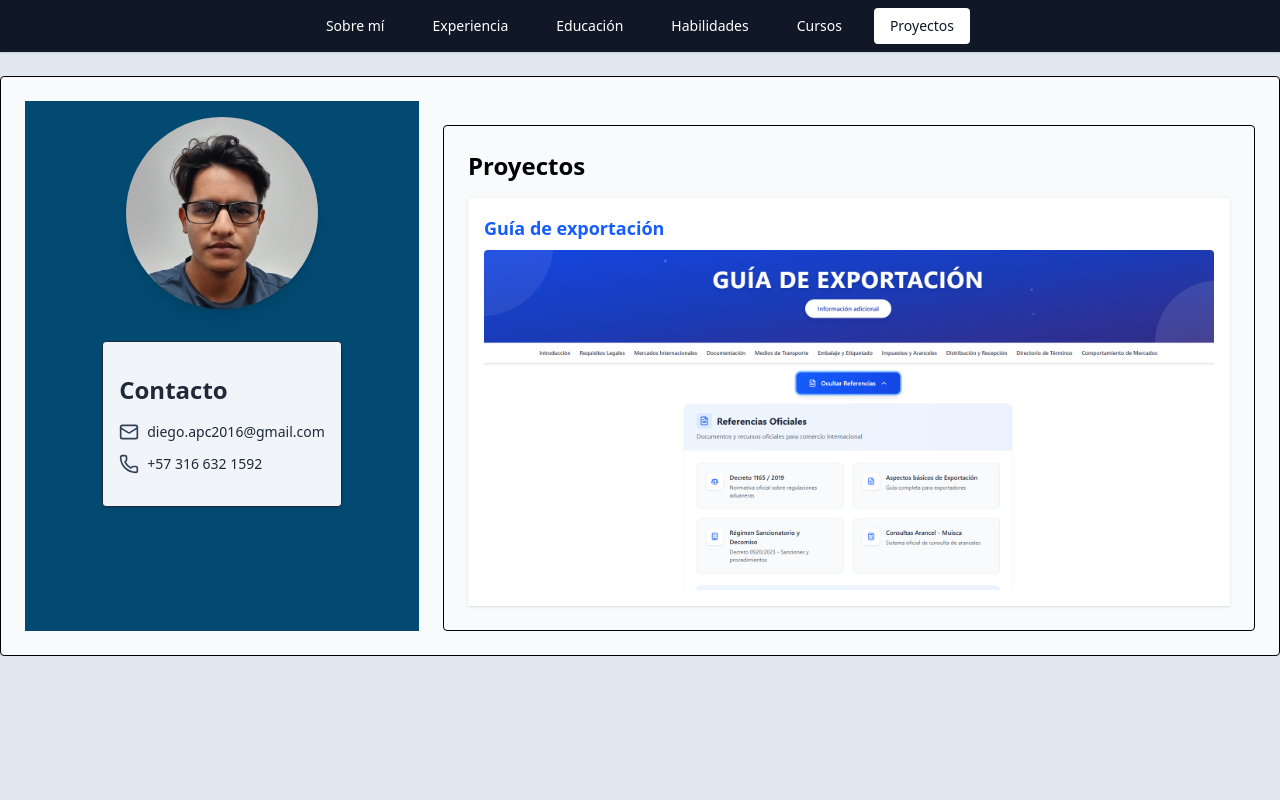
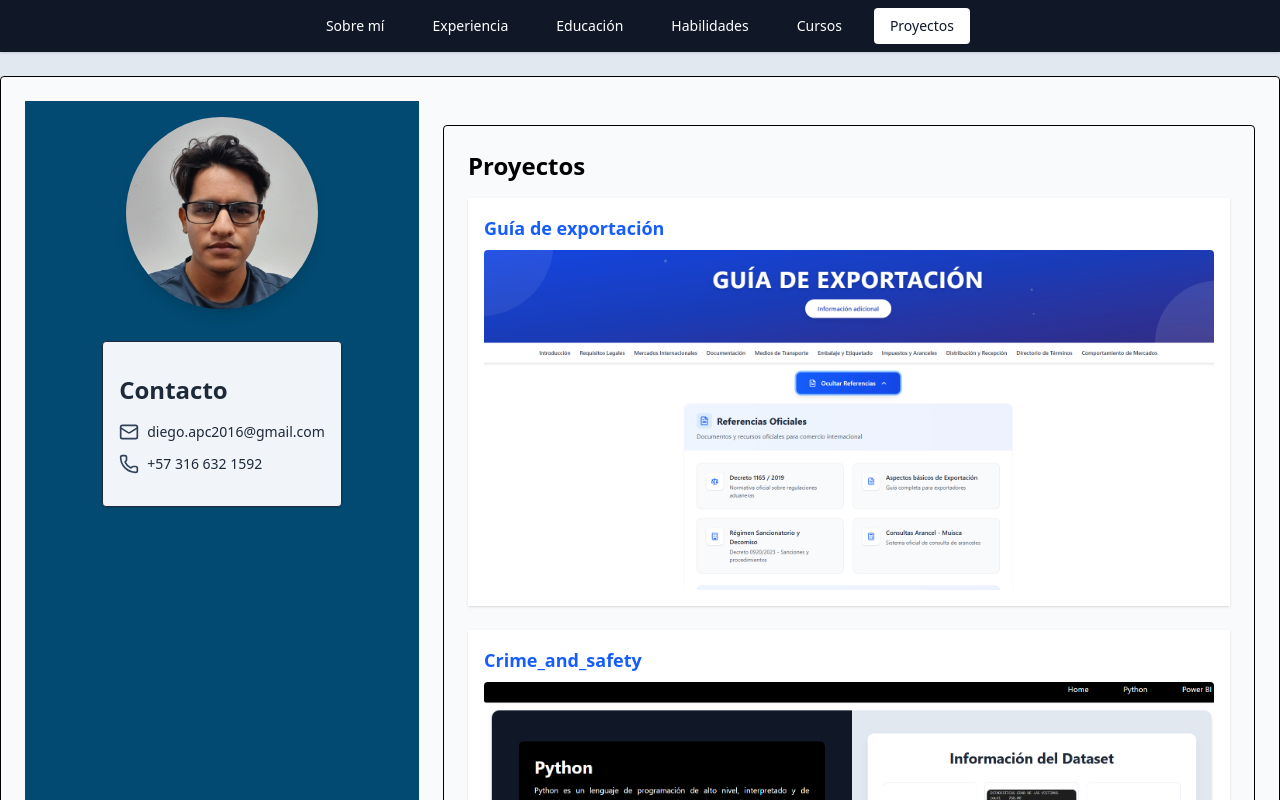
Before and after one commit to ItsDibia/Cv, a Next.js app: page / in a window 1280 px wide. Both pictures are taken after a click on the button "Proyectos". Shown: the top 800 px of the page. Built offline with nearby package versions, Linux system fonts and the light colour scheme.

Commit message:
Project added: Crime and safety

```diff
--- a/src/components/Proyectos.jsx
+++ b/src/components/Proyectos.jsx
@@ -4,7 +4,10 @@ export default function Proyectos() {
       "https://comercio-internacional-react-3wgp.vercel.app/",
       "/Proyectos/GuiaExportacion.png"
     ],
-    // Puedes agregar más proyectos si quieres
+    "Crime_and_safety": [
+      "https://crime-and-safety.vercel.app/",
+      "/Proyectos/CrimeAndSafety.png"
+    ]
   };
 
   return (
```
Also changed, not shown: public/Proyectos/CrimeAndSafety.png (added).
